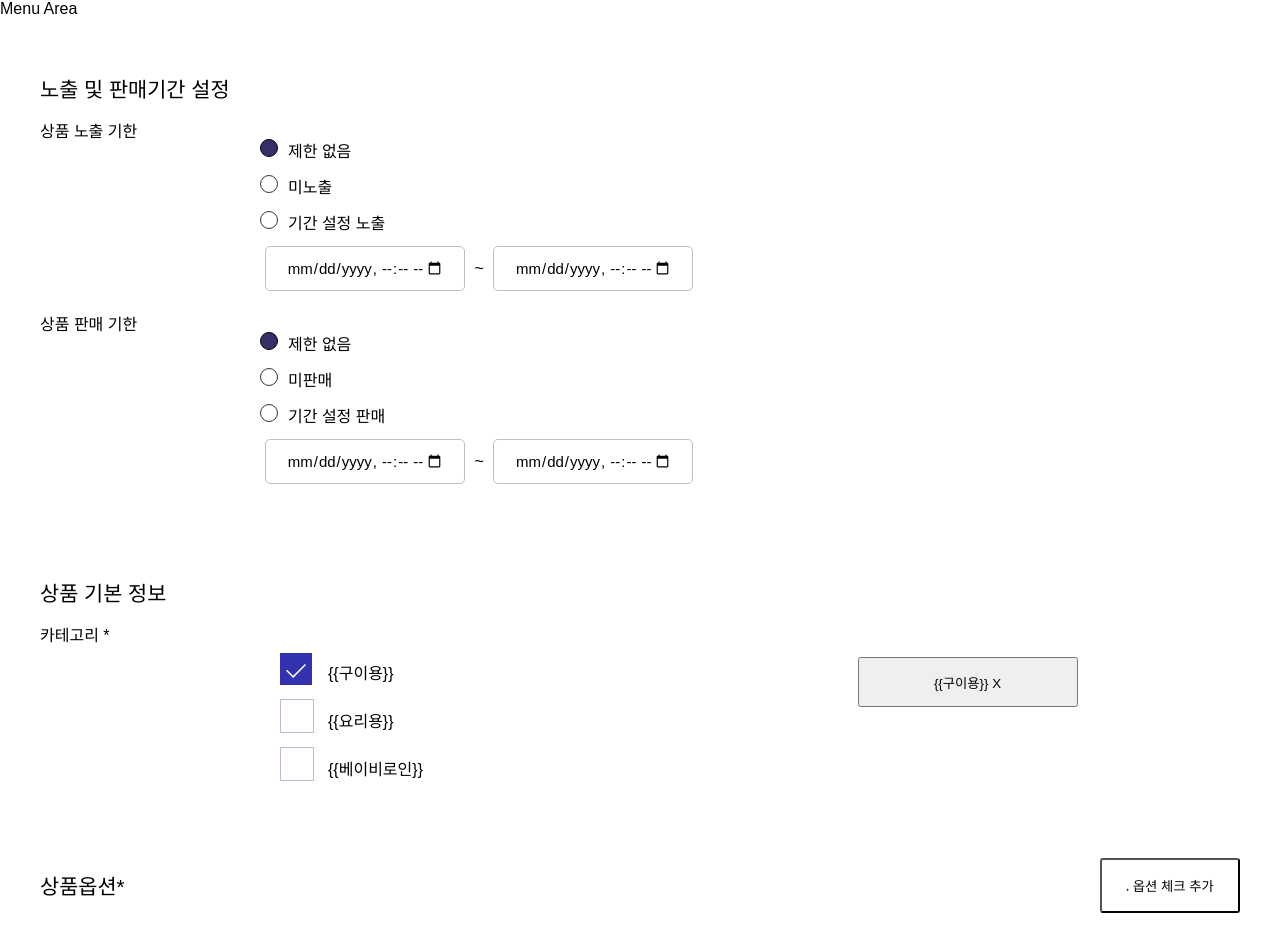
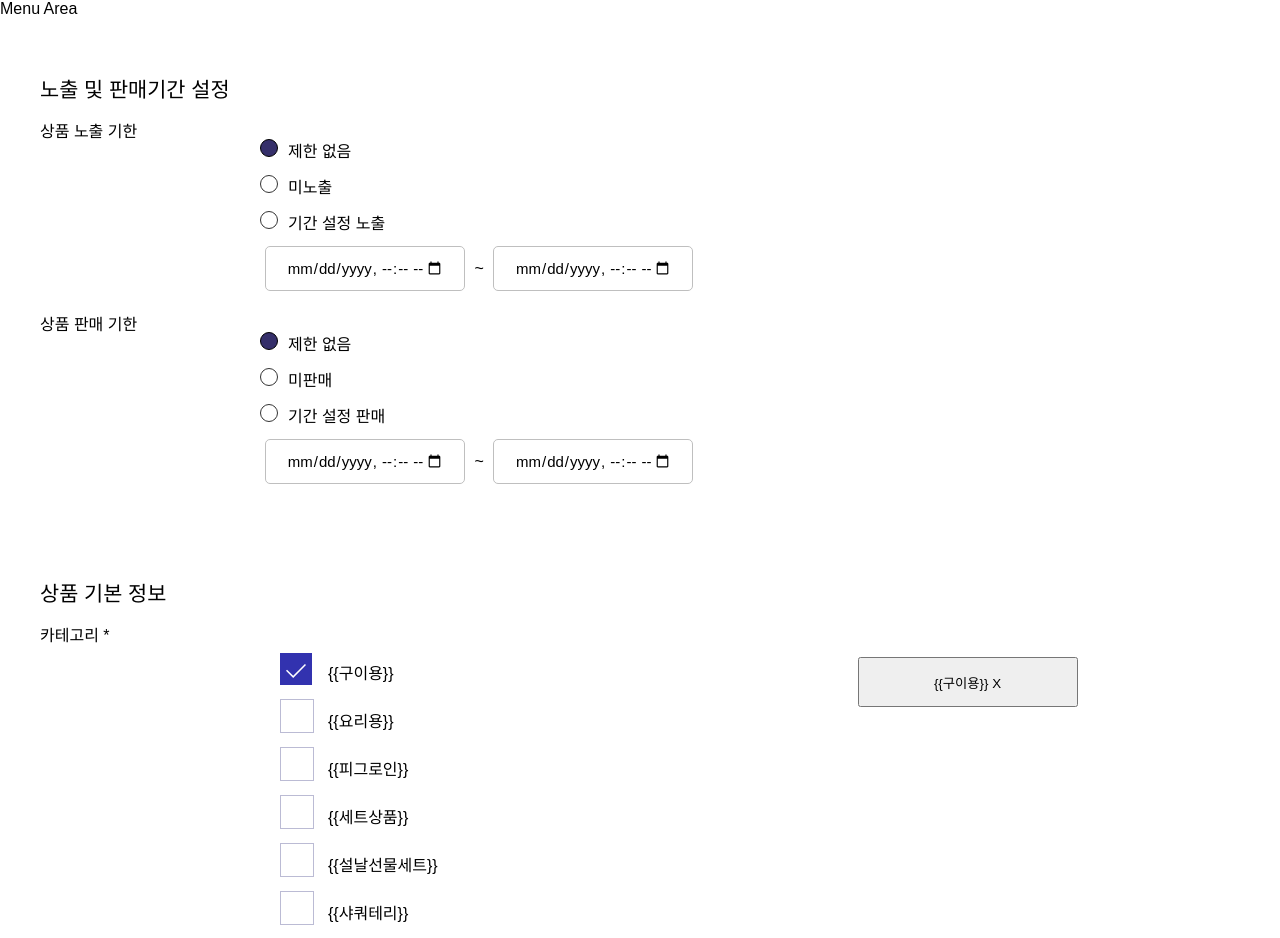
Before and after one commit to wantedPreOnboarding/19_02nd_slr_admin, a React (Create React App) app: page / in a window 1280 px wide. Shown: the top 938 px of the page. Built offline with nearby package versions, Linux system fonts and the light colour scheme.

Commit message:
Add - 카테고리 목업 data 추가

```diff
--- a/src/data/basicInfo.js
+++ b/src/data/basicInfo.js
@@ -11,7 +11,32 @@ const categories = [
   },
   {
     id: 2,
-    category: '베이비로인',
+    category: '피그로인',
+    checked: false,
+  },
+  {
+    id: 3,
+    category: '세트상품',
+    checked: false,
+  },
+  {
+    id: 4,
+    category: '설날선물세트',
+    checked: false,
+  },
+  {
+    id: 5,
+    category: '샤쿼테리',
+    checked: false,
+  },
+  {
+    id: 6,
+    category: '가니쉬',
+    checked: false,
+  },
+  {
+    id: 7,
+    category: '시즈닝',
     checked: false,
   },
 ];
```
